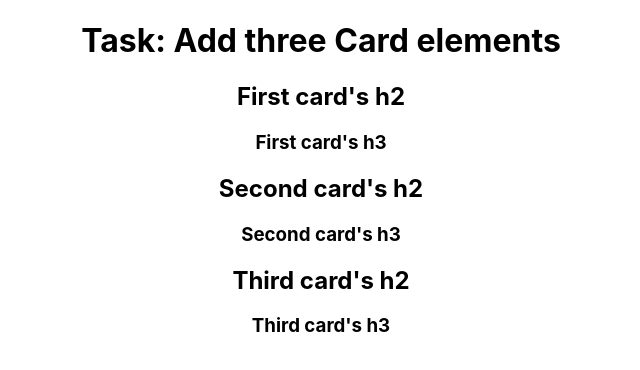
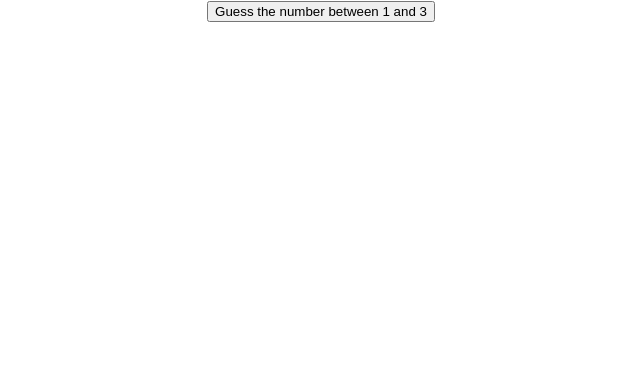
Before and after one commit to droberts215/firstapp, a React (Create React App) app: page / in a window 1280 px wide. Shown: the top 370 px of the page, without its empty margins (319-959 px from the left). Built offline with nearby package versions, Linux system fonts and the light colour scheme.

Commit message:
week 2 lab 1

```diff
--- a/src/App.js
+++ b/src/App.js
@@ -3,12 +3,16 @@
 
 
 function App() {
+  function handleClick() {
+    let randomNum = Math.floor(Math.random() * 3) + 1;
+    console.log(randomNum);
+    let userInput = prompt('type a number');
+    alert(`Computer number: ${randomNum}, Your guess: ${userInput}`);
+  }
+
   return (
     <div className="App">
-      <h1>Task: Add three Card elements</h1>
-      <Card h2="First card's h2" h3="First card's h3" />
-      <Card h2="Second card's h2" h3="Second card's h3" />
-      <Card h2="Third card's h2" h3="Third card's h3" />
+      <button onClick={handleClick}>Guess the number between 1 and 3</button>
     </div>
   )
 }
```
